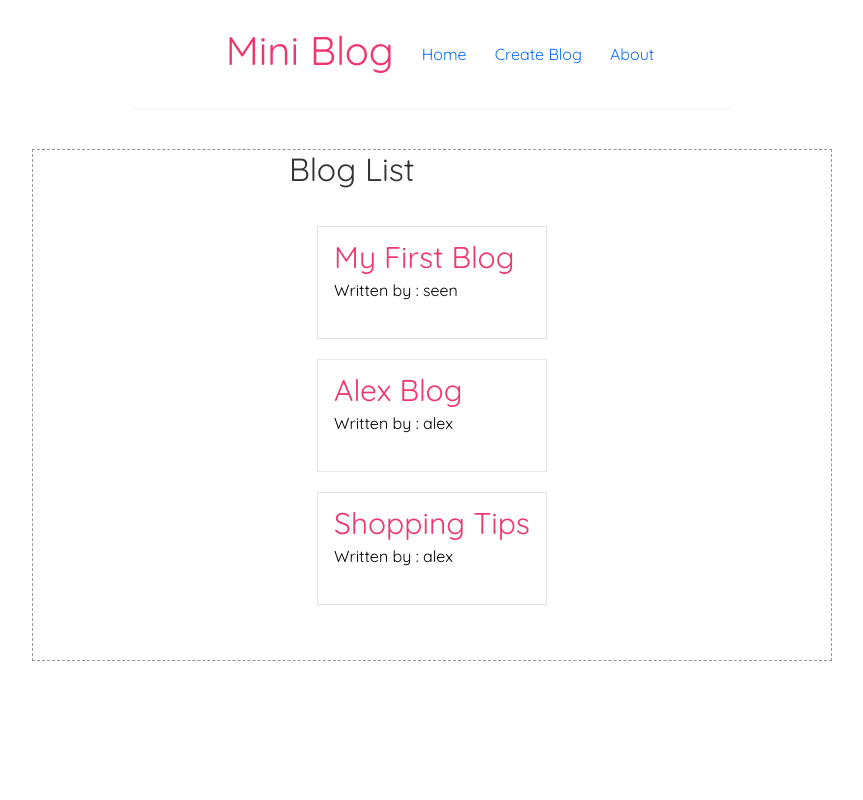
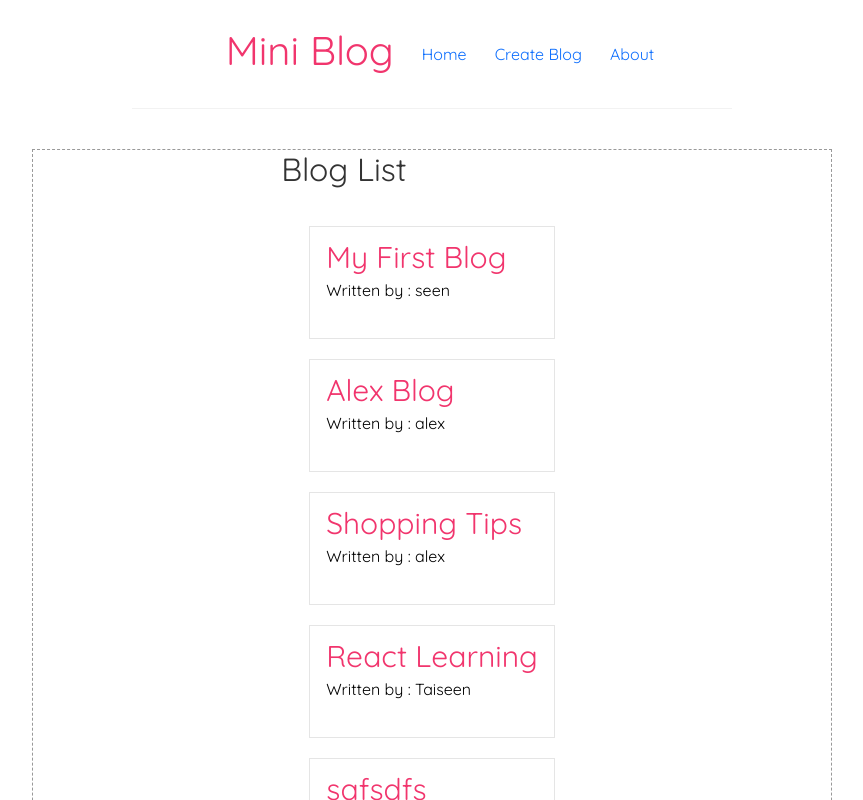
Before and after one commit to taiseen/react_mini_blog_site, a React (Create React App) app: page / in a window 1280 px wide. Shown: the top 800 px of the page, without its empty margins (208-1071 px from the left). Built offline with nearby package versions, Linux system fonts and the light colour scheme; data requests are answered from the project's data file.

Commit message:
POST request to JSON server ==> OK

```diff
--- a/src/Components/CreateBlog.js
+++ b/src/Components/CreateBlog.js
@@ -8,20 +8,36 @@ function CreateBlog() {
     const [title, setTitle] = useState('');
     const [body, setBody] = useState('');
     const [author, setAuthor] = useState('');
+    const [isPending, setIsPending] = useState(false);
 
 
     const handleSubmit = (e) => {
         e.preventDefault();
         const blog = { title, body, author };
+        setIsPending(true);
 
-        // now send a POST request, to particular end-point of api...
+        // Question :- after collecting data, what should we do with this?
+        // Answer   :- so now send a POST request, to servers particular end-point of api...
+        //             & convert this normal object into JSON formate,
+        //             so that transfer protocol can process this data.
+        //             so this is the gate-way for communication with server.
 
+        const endPoint = 'blogs'; // api end-point
+        const url = `http://localhost:8000/${endPoint}`;
 
+        fetch(url, {
+            method: 'POST',
+            body: JSON.stringify(blog),
+            headers: { 'Content-Type': 'application/json' },
+        }).then(() => {
+            console.log('new blog created');
+            setIsPending(false);
+        });
 
-
-
-
-    }
+        setTitle('');
+        setBody('');
+        setAuthor('');
+    };
 
 
     return (
@@ -55,7 +71,12 @@ function CreateBlog() {
                     <option value="Taiseen">Taiseen</option>
                 </select>
 
-                <button>Submit</button>
+                {
+                    !isPending
+                        ? <button>Add Blog</button>
+                        : <button disabled>Adding Blog...</button>
+                }
+
             </form>
         </div >
     );
--- a/src/db/db.json
+++ b/src/db/db.json
@@ -17,6 +17,24 @@
       "body": "Lorem ipsum dolor sit amet consectetur adipisicing elit. Error odit incidunt sunt, eligendi fuga natus doloribus magni nemo adipisci eum inventore beatae iure dolor dicta cum! Ipsa dignissimos nobis ullam?Lorem ipsum dolor sit amet consectetur adipisicing elit. Error odit incidunt sunt, eligendi fuga natus doloribus magni nemo adipisci eum inventore beatae iure dolor dicta cum! Ipsa dignissimos nobis ullam?",
       "author": "alex",
       "id": 3
+    },
+    {
+      "title": "React Learning",
+      "body": "React is awesome. It's so easy to learn but hard at 1st... :p ",
+      "author": "Taiseen",
+      "id": 4
+    },
+    {
+      "title": "safsdfs",
+      "body": "sfsdfsdfsadfsdafsdafsdfsdfsdf",
+      "author": "",
+      "id": 5
+    },
+    {
+      "title": "sdf",
+      "body": "rwerwerwerwerewr",
+      "author": "Seen",
+      "id": 6
     }
   ]
 }
```
Lines whose indentation alone changed are shown as unchanged.
